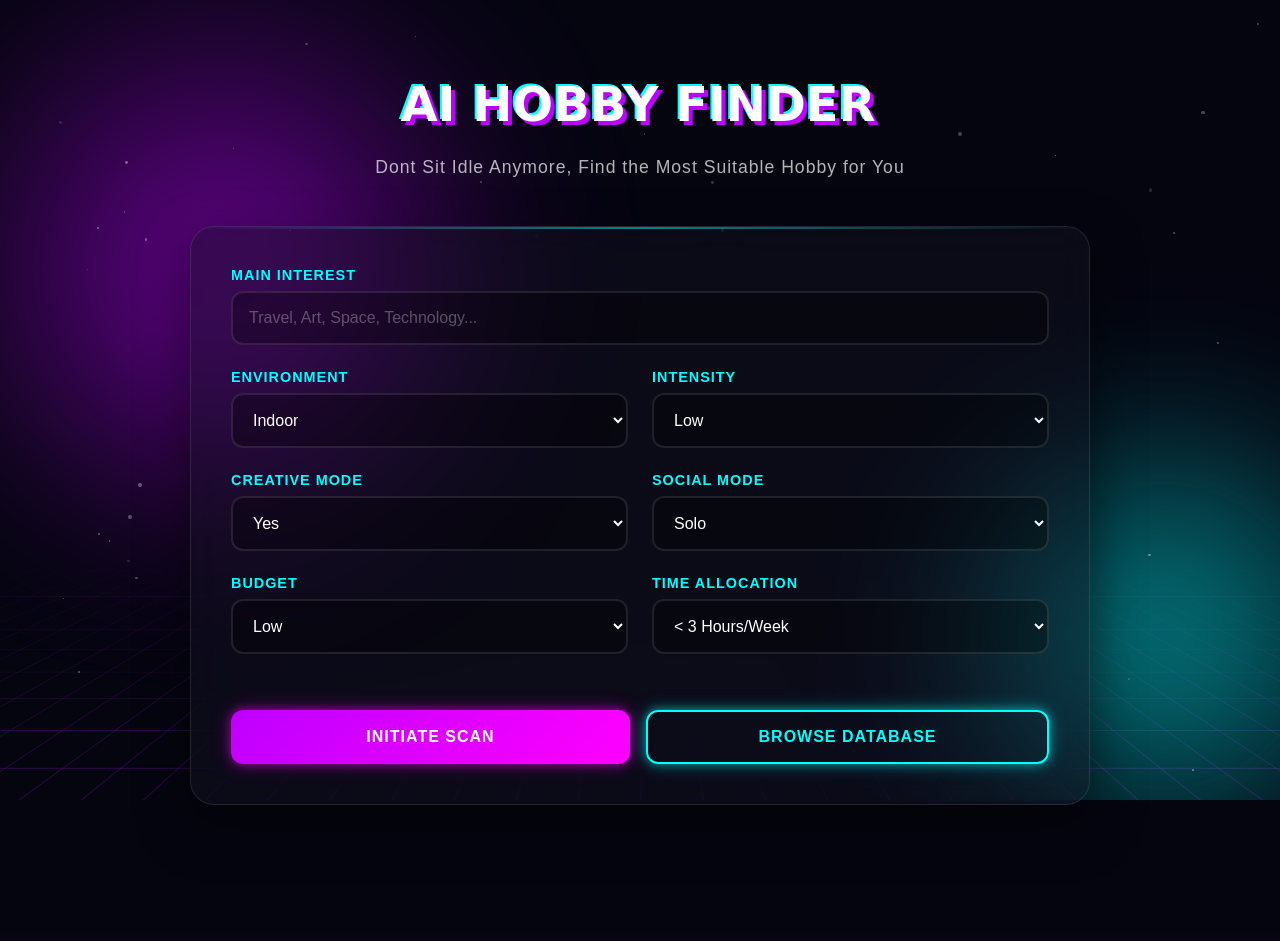
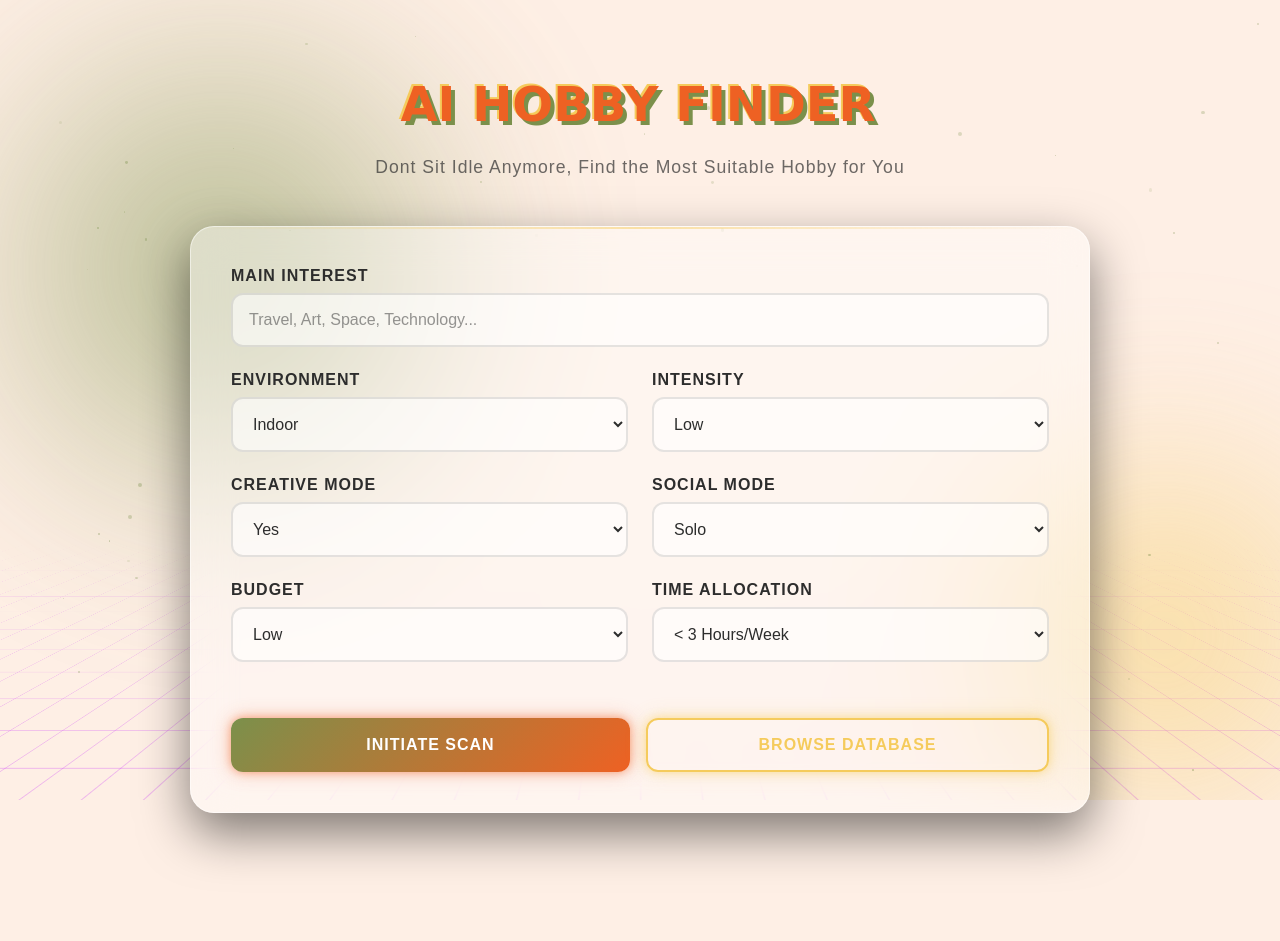
Before and after one commit to sujalnegi/fyb-api, a Flask app: page / in a window 1280 px wide. Before the commit the page ends 805 px from the top, so only its background shows below. Run offline with Flask 3, Linux system fonts and the light colour scheme.

Commit message:
Changed color scheeme

```diff
--- a/static/style.css
+++ b/static/style.css
@@ -1,17 +1,16 @@
+:root {
+    --bg-dark: #FEEFE5;
+    --glass-bg: rgba(255, 255, 255, 0.4);
+    --glass-border: rgba(255, 255, 255, 0.5);
+    --primary-pink: #EE6123;
+    --primary-cyan: #F5CB5C;
+    --primary-purple: #7B904B;
 
-:root {
-    --bg-dark: #050510;
-    --glass-bg: rgba(20, 20, 35, 0.4);
-    --glass-border: rgba(255, 255, 255, 0.1);
-    --primary-pink: #ff00ff;
-    --primary-cyan: #00ffff;
-    --primary-purple: #bd00ff;
+    --text-main: #2d2d2d;
+    --text-muted: rgba(45, 45, 45, 0.7);
 
-    --text-main: #ffffff;
-    --text-muted: rgba(255, 255, 255, 0.7);
-
-    --neon-shadow-pink: 0 0 10px rgba(255, 0, 255, 0.5), 0 0 20px rgba(255, 0, 255, 0.3);
-    --neon-shadow-cyan: 0 0 10px rgba(0, 255, 255, 0.5), 0 0 20px rgba(0, 255, 255, 0.3);
+    --neon-shadow-pink: 0 0 10px rgba(238, 97, 35, 0.5), 0 0 20px rgba(238, 97, 35, 0.3);
+    --neon-shadow-cyan: 0 0 10px rgba(245, 203, 92, 0.5), 0 0 20px rgba(245, 203, 92, 0.3);
 
     --radius-lg: 24px;
     --radius-md: 12px;
@@ -121,7 +120,7 @@ body {
 
 .particle {
     position: absolute;
-    background: white;
+    background: var(--primary-purple);
     border-radius: 50%;
     opacity: 0;
     pointer-events: none;
@@ -145,7 +144,7 @@ header {
     font-family: 'Press Start 2P', cursive;
     font-size: 2rem;
     line-height: 1.6;
-    color: white;
+    color: var(--primary-pink);
     text-transform: uppercase;
     text-shadow:
         4px 4px 0px var(--primary-purple),
@@ -232,9 +231,9 @@ header {
 
 .form-group label {
     display: block;
-    font-size: 0.9rem;
+    font-size: 1rem;
     font-weight: 600;
-    color: var(--primary-cyan);
+    color: var(--text-main);
     margin-bottom: 0.5rem;
     text-transform: uppercase;
     letter-spacing: 1px;
@@ -243,11 +242,11 @@ header {
 input,
 select {
     width: 100%;
-    background: rgba(0, 0, 0, 0.3);
-    border: 2px solid rgba(255, 255, 255, 0.1);
+    background: rgba(255, 255, 255, 0.6);
+    border: 2px solid rgba(0, 0, 0, 0.1);
     border-radius: var(--radius-md);
     padding: 1rem;
-    color: white;
+    color: var(--text-main);
     font-family: 'Outfit', sans-serif;
     font-size: 1rem;
     transition: all 0.3s ease;
@@ -257,12 +256,12 @@ input:focus,
 select:focus {
     outline: none;
     border-color: var(--primary-pink);
-    box-shadow: 0 0 15px rgba(255, 0, 255, 0.3);
-    background: rgba(0, 0, 0, 0.5);
+    box-shadow: 0 0 15px rgba(238, 97, 35, 0.3);
+    background: rgba(255, 255, 255, 0.9);
 }
 
 input::placeholder {
-    color: rgba(255, 255, 255, 0.3);
+    color: rgba(45, 45, 45, 0.5);
 }
 
 .btn-group {
```
Also changed, not shown: other parts of static/style.css (+14 -13 lines).
